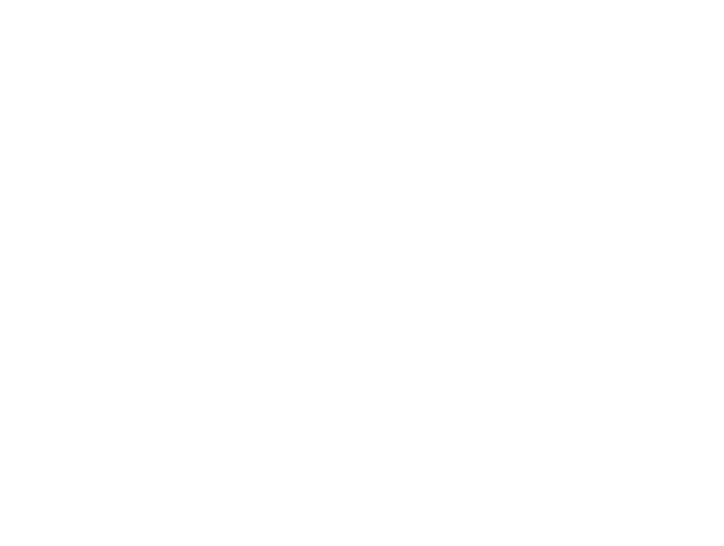
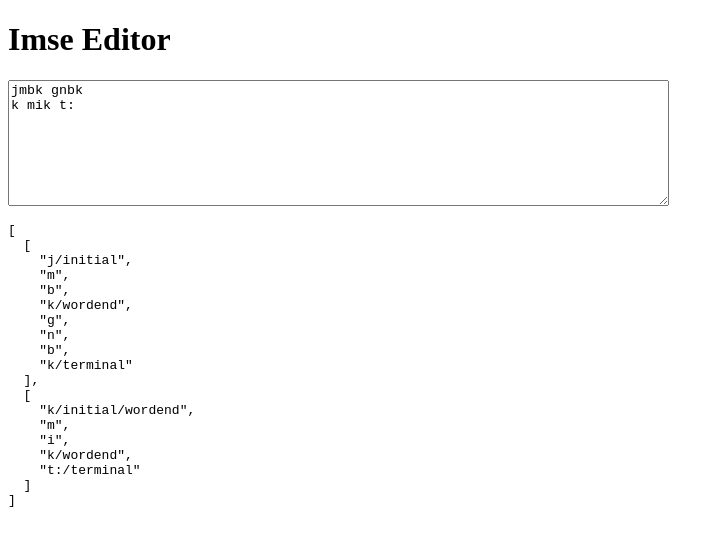
Before and after one commit to timbusuttil/imse-editor, a Vue app: page / in a window 1280 px wide. Shown: the top 546 px of the page, without its empty margins (0-724 px from the left). Built offline with nearby package versions, Linux system fonts and the light colour scheme.

Commit message:
initial imse text parser

```diff
--- a/src/App.vue
+++ b/src/App.vue
@@ -1,12 +1,72 @@
 <template>
   <div id="app">
-
+    <h1>Imse Editor</h1>
+    <textarea v-model="input" name="name" rows="8" cols="80"></textarea>
+    <pre>{{ parsedInput }}</pre>
   </div>
 </template>
 
 <script>
 export default {
   name: 'App',
+  data() {
+    return {
+      input: 'jmbk gnbk\nk mik t:',
+      validCharacters: [' ', 'a', 'b', 'd', 'e', 'f', 'g', 'h', 'i', 'j', 'j:', 'k', 'k:', 'l', 'm', 'n', 'n:', 'o', 'r', 's', 's:', 't', 't:', 'v'],
+    }
+  },
+  computed: {
+    parsedInput() {
+      // TODO: try parsing from unconverted text
+      // remove vowels unless word initial or not first in a multi vowel run (i think?)
+
+      // split into lines
+      const lines = this.input.toLowerCase().split('\n');
+
+      return lines.map(line => {
+        // split each line into characters
+        const splitLine = line.split('');
+
+        // check for soft characters
+        splitLine.forEach((char, i) => {
+          if (char === ':') {
+            splitLine[i-1] += splitLine.splice(i, 1);
+          }
+        });
+
+        splitLine.forEach((char, i) => {
+          // set initial and terminal
+          if (i === 0) {
+            splitLine[i] += "/initial";
+          }
+          if (i === splitLine.length-1) {
+            splitLine[i] += "/terminal";
+          }
+
+          // check for invalid characters
+          if (!this.validCharacters.includes(char)) {
+            // TODO: convert y to j:
+            splitLine[i] += " ! invalid character";
+          }
+        });
+
+        // check for word boundaries
+        splitLine.forEach((char, i) => {
+          if (char === ' ') {
+            splitLine[i-1] += '/wordend';
+            splitLine.splice(i, 1);
+          }
+        });
+
+        // possible codes to parse
+        // /initial:     add initial loop
+        // /terminal:    add terminal loop & no character break line
+        // no /wordend:  regular character break line
+        // /wordend:     word break line instead of character break line
+        return splitLine;
+      });
+    },
+  },
 }
 </script>
 
```
